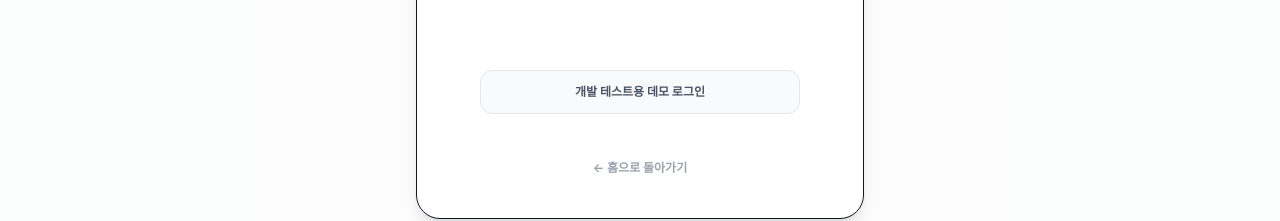
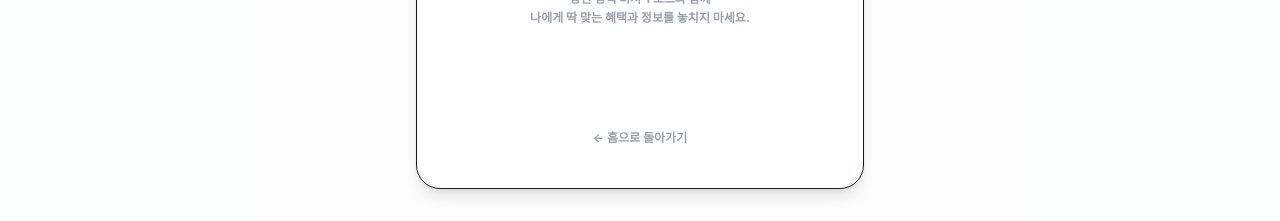
Before and after one commit to hamaraman/ynote, a Next.js app: page /login in a window 1280 px wide. Shown: the part 415-636 px from the top of the page. Built offline with nearby package versions, Linux system fonts and the light colour scheme; no server answers; a web font is replaced by a local one.

Commit message:
chore: remove demo login button from login page

```diff
--- a/app/login/page.tsx
+++ b/app/login/page.tsx
@@ -103,23 +103,6 @@ export default function LoginPage() {
             setIsLoading(false);
         }
     };
-
-    // Fallback manual login function for local debugging or if SDK fails/no client ID set
-    const handleMockGoogleLogin = () => {
-        setIsLoading(true);
-        setTimeout(() => {
-            login({
-                id: "1234567890",
-                name: "홍길동 (데모)",
-                email: "gildong.hong@gmail.com",
-                picture: "https://lh3.googleusercontent.com/a/default-user",
-            });
-            setIsLoading(false);
-            alert("데모 구글 계정으로 로그인되었습니다! (실제 사용시 .env에 Client ID를 등록하세요)");
-            router.push("/bookmarks");
-        }, 1000);
-    };
-
     return (
         <div className="min-h-[calc(100vh-4rem)] flex items-center justify-center bg-gray-50/50 dark:bg-slate-950/20 py-12 px-4 sm:px-6 lg:px-8">
             <div className="max-w-md w-full space-y-8 bg-white dark:bg-slate-900 border border-gray-150 dark:border-slate-800 rounded-3xl p-8 md:p-10 shadow-lg">
@@ -150,18 +133,8 @@ export default function LoginPage() {
                             <span className="w-8 h-8 border-3 border-blue-600 border-t-transparent rounded-full animate-spin" />
                         </div>
                     ) : (
-                        <>
-                            {/* Target container for standard Google button */}
-                            <div ref={buttonRef} className="w-full flex justify-center" />
-
-                            {/* Demo/Fallback Test Button (shows up for testing if client id is not configured or fails) */}
-                            <button
-                                onClick={handleMockGoogleLogin}
-                                className="w-full max-w-[320px] bg-slate-50 hover:bg-slate-100 dark:bg-slate-850 dark:hover:bg-slate-800 text-gray-600 dark:text-gray-300 border border-gray-200 dark:border-slate-700 py-3 px-4 rounded-xl font-bold text-xs flex items-center justify-center gap-2 transition-all duration-200 cursor-pointer"
-                            >
-                                <span>개발 테스트용 데모 로그인</span>
-                            </button>
-                        </>
+                        /* Target container for standard Google button */
+                        <div ref={buttonRef} className="w-full flex justify-center" />
                     )}
                 </div>
 
```
